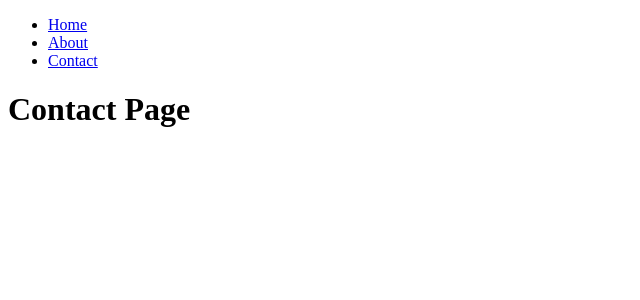
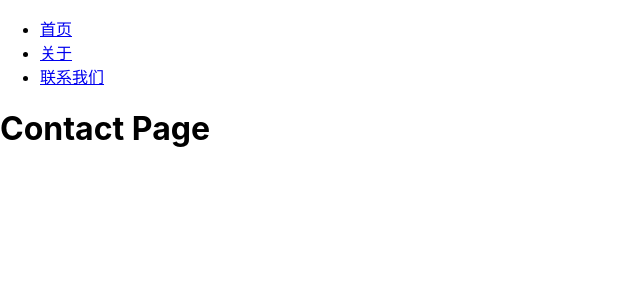
Before and after one commit to wangchengcheng1/react_router_practice, a React (Create React App) app: page /contact in a window 1280 px wide. Shown: the top 300 px of the page, without its empty margins (0-640 px from the left). Built offline with nearby package versions, Linux system fonts and the light colour scheme.

Commit message:
目前懒加载已经完成了！

```diff
--- a/src/App.tsx
+++ b/src/App.tsx
@@ -1,28 +1,12 @@
 import React from 'react';
-import { Routes, Route, Link } from 'react-router-dom';
+import { RouterProvider, createBrowserRouter } from 'react-router-dom';
+import routes from './router';
 
-// 创建页面组件
-const Home = () => <h1>Home Page</h1>;
-const About = () => <h1>About Page</h1>;
-const Contact = () => <h1>Contact Page</h1>;
+// 创建路由实例
+const router = createBrowserRouter(routes);
 
-const App: React.FC = () => {
-  return (
-    <div>
-      <nav>
-        <ul>
-          <li><Link to="/">Home</Link></li>
-          <li><Link to="/about">About</Link></li>
-          <li><Link to="/contact">Contact</Link></li>
-        </ul>
-      </nav>
-      <Routes>
-        <Route path="/" element={<Home />} />
-        <Route path="/about" element={<About />} />
-        <Route path="/contact" element={<Contact />} />
-      </Routes>
-    </div>
-  );
-};
+function App() {
+  return <RouterProvider router={router} />;
+}
 
 export default App;
--- /dev/null
+++ b/src/pages/About.tsx
@@ -0,0 +1,14 @@
+import React, { useEffect } from 'react';
+
+const About: React.FC = () => {
+  useEffect(() => {
+    console.log('About Page');
+  }, []);
+  return (
+    <div>
+      <h1>About Page</h1>
+    </div>
+  );
+};
+
+export default About;
--- /dev/null
+++ b/src/pages/Contact.tsx
@@ -0,0 +1,14 @@
+import React, { useEffect } from 'react';
+
+const Contact: React.FC = () => {
+  useEffect(() => {
+    console.log('Contact Page');
+  }, []);
+  return (
+    <div>
+      <h1>Contact Page</h1>
+    </div>
+  );
+};
+
+export default Contact;
--- /dev/null
+++ b/src/pages/Home.tsx
@@ -0,0 +1,14 @@
+import React, { useEffect } from 'react';
+
+const Home: React.FC = () => {
+  useEffect(() => {
+    console.log('Home Page');
+  }, []);
+  return (
+    <div>
+      <h1>Home Page</h1>
+    </div>
+  );
+};
+
+export default Home;
--- /dev/null
+++ b/src/router.tsx
@@ -0,0 +1,60 @@
+import React, { lazy, Suspense } from 'react';
+import { RouteObject } from 'react-router-dom';
+import { Link, Outlet } from 'react-router-dom';
+
+// 动态引入组件
+const Home = lazy(() => import('./pages/Home'));
+const About = lazy(() => import('./pages/About'));
+const Contact = lazy(() => import('./pages/Contact'));
+
+// 创建根布局组件
+const RootLayout = () => {
+  return (
+    <div>
+      <nav>
+        <ul>
+          <li><Link to="/">首页</Link></li>
+          <li><Link to="/about">关于</Link></li>
+          <li><Link to="/contact">联系我们</Link></li>
+        </ul>
+      </nav>
+      <Outlet />
+    </div>
+  );
+};
+
+// 定义路由配置
+const routes: RouteObject[] = [
+  {
+    path: '/',
+    element: <RootLayout />,
+    children: [
+      {
+        path: '',
+        element: (
+          <Suspense fallback={<div>加载中...</div>}>
+            <Home />
+          </Suspense>
+        ),
+      },
+      {
+        path: 'about',
+        element: (
+          <Suspense fallback={<div>加载中...</div>}>
+            <About />
+          </Suspense>
+        ),
+      },
+      {
+        path: 'contact',
+        element: (
+          <Suspense fallback={<div>加载中...</div>}>
+            <Contact />
+          </Suspense>
+        ),
+      },
+    ],
+  },
+];
+
+export default routes;
```
Also changed, not shown: src/index.tsx (+9 -6 lines).
